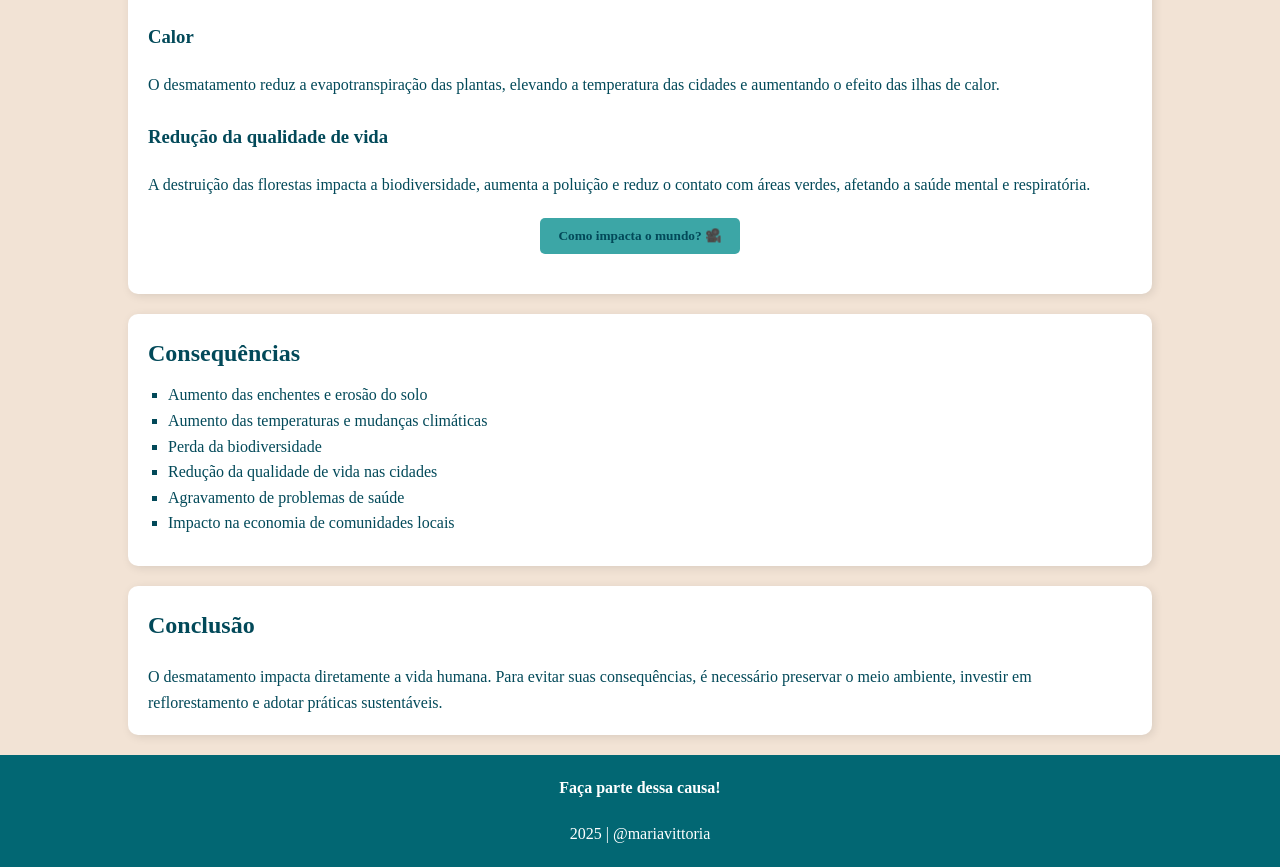
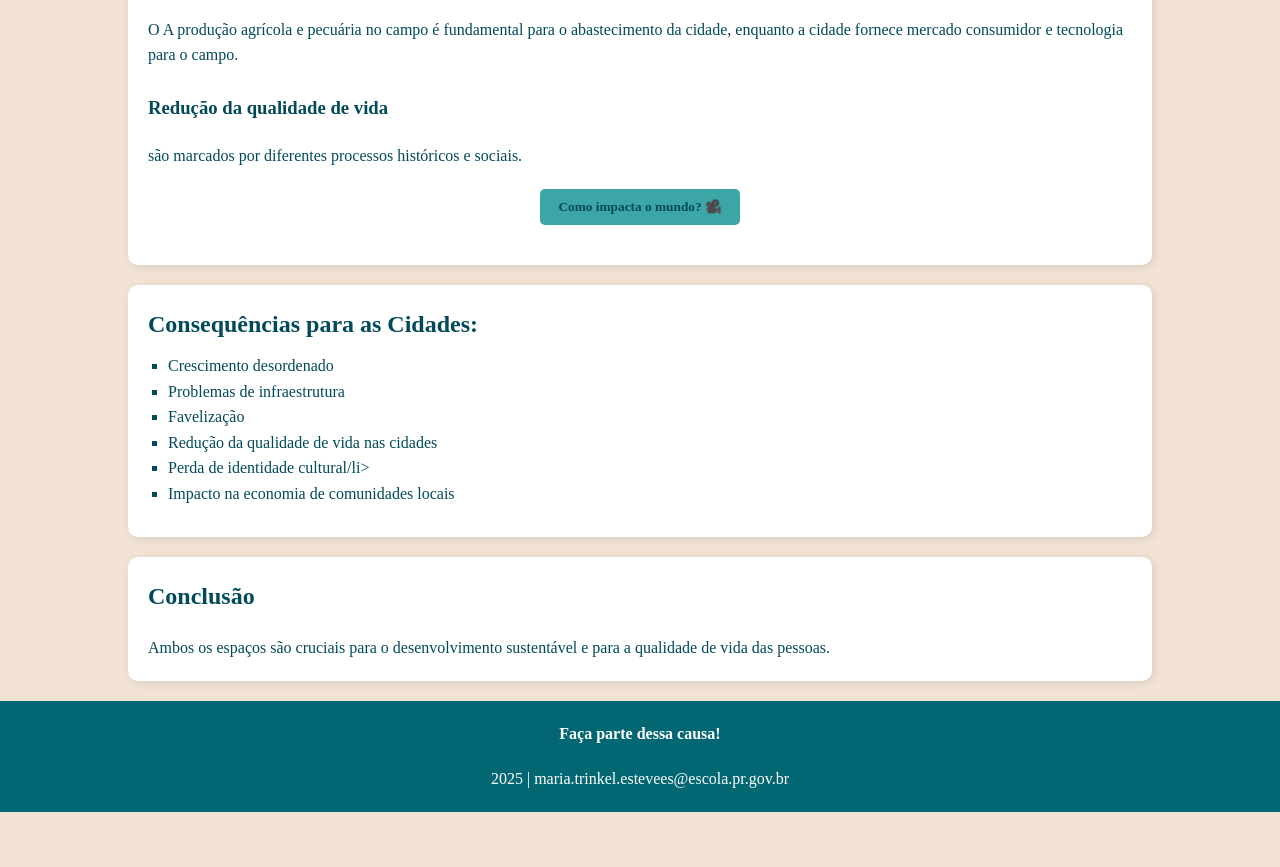
Before and after one commit to mariatrinkel/maduhtrinkel02, a plain HTML site: page index.html in a window 1280 px wide. Shown: the part 410-1277 px from the top of the page. After the commit the page ends 1222 px from the top, so only its background shows below. Drawn offline with Linux system fonts and the light colour scheme; a web font is replaced by a local one.

Commit message:
Update index.html

```diff
--- a/index.html
+++ b/index.html
@@ -28,39 +28,40 @@
             </article>
 
             <article>
-                <h3>Calor </h3>
-                <p>O desmatamento reduz a evapotranspiração das plantas, elevando a temperatura das cidades e aumentando o efeito das ilhas de calor.</p>
+                <h3conexão do campo e cidade</h3>
+                <p>O A produção agrícola e pecuária no campo é fundamental para o abastecimento da cidade, enquanto a cidade fornece mercado consumidor e tecnologia para o campo. </p>
             </article>
 
             <article>
                 <h3>Redução da qualidade de vida</h3>
-                <p>A destruição das florestas impacta a biodiversidade, aumenta a poluição e reduz o contato com áreas verdes, afetando a saúde mental e respiratória.</p>
+                <p>são marcados por diferentes processos históricos e sociais. </p>
             </article>
 
             <button class="cta-button">Como impacta o mundo? 🎥</button>
         </section>
 
         <section id="consequencias" class="conteudo">
-            <h2>Consequências</h2>
+            <h2>Consequências para as Cidades:
+</h2>
             <ul>
-                <li>Aumento das enchentes e erosão do solo</li>
-                <li>Aumento das temperaturas e mudanças climáticas</li>
-                <li>Perda da biodiversidade</li>
+                <li>Crescimento desordenado</li>
+                <li>Problemas de infraestrutura</li>
+                <li>Favelização</li>
                 <li>Redução da qualidade de vida nas cidades</li>
-                <li>Agravamento de problemas de saúde</li>
+                <li>Perda de identidade cultural/li>
                 <li>Impacto na economia de comunidades locais</li>
             </ul>
         </section>
 
         <section id="conclusao" class="conteudo">
             <h2>Conclusão</h2>
-            <p>O desmatamento impacta diretamente a vida humana. Para evitar suas consequências, é necessário preservar o meio ambiente, investir em reflorestamento e adotar práticas sustentáveis.</p>
+            <p>Ambos os espaços são cruciais para o desenvolvimento sustentável e para a qualidade de vida das pessoas. </p>
         </section>
     </main>
 
     <footer>
         <a href="https://www.linkedin.com/in/femascheti/" class="cta-footer">Faça parte dessa causa!</a>
-        <p>2025 | @mariavittoria</p>
+        <p>2025 | maria.trinkel.estevees@escola.pr.gov.br</p>
     </footer>
 </body>
 </html>
```
